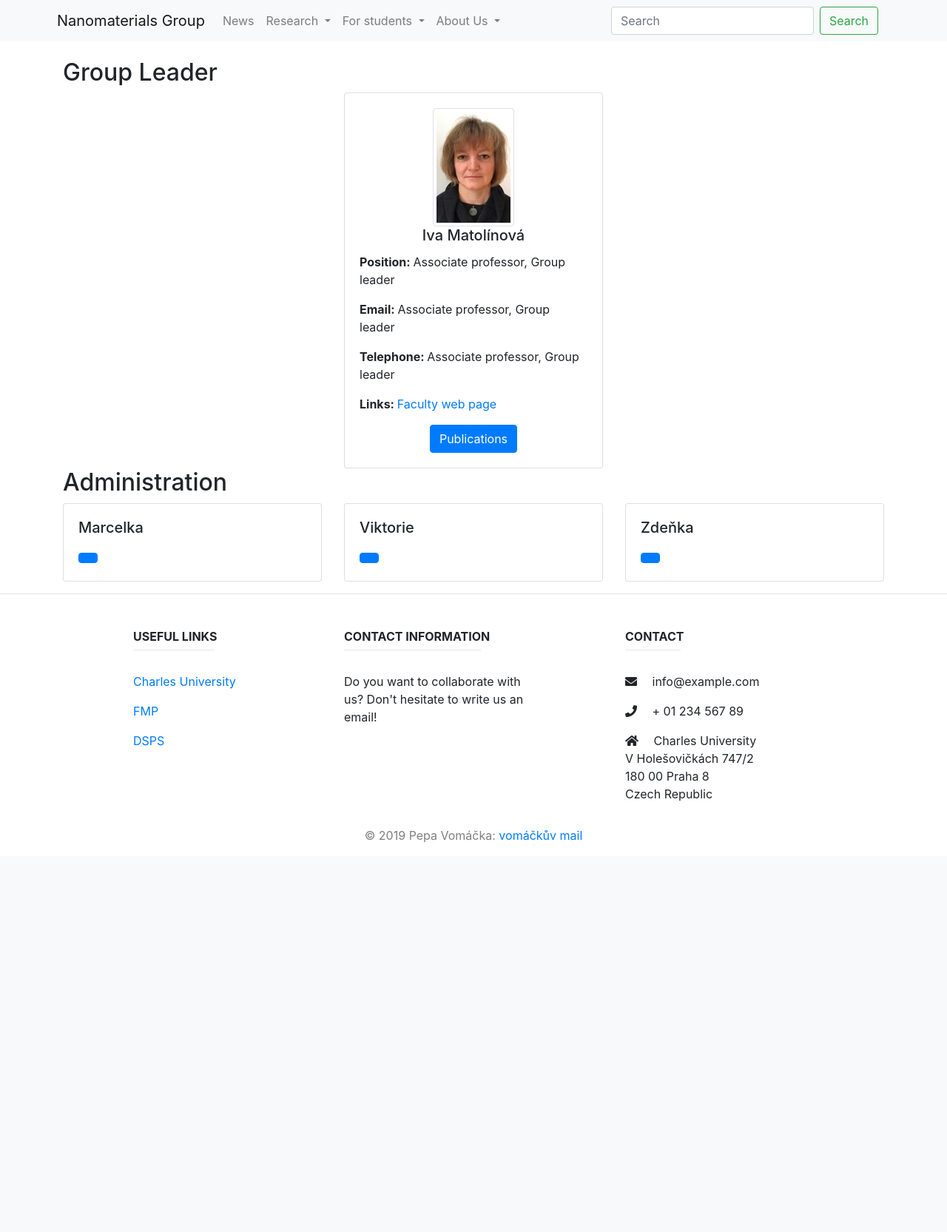
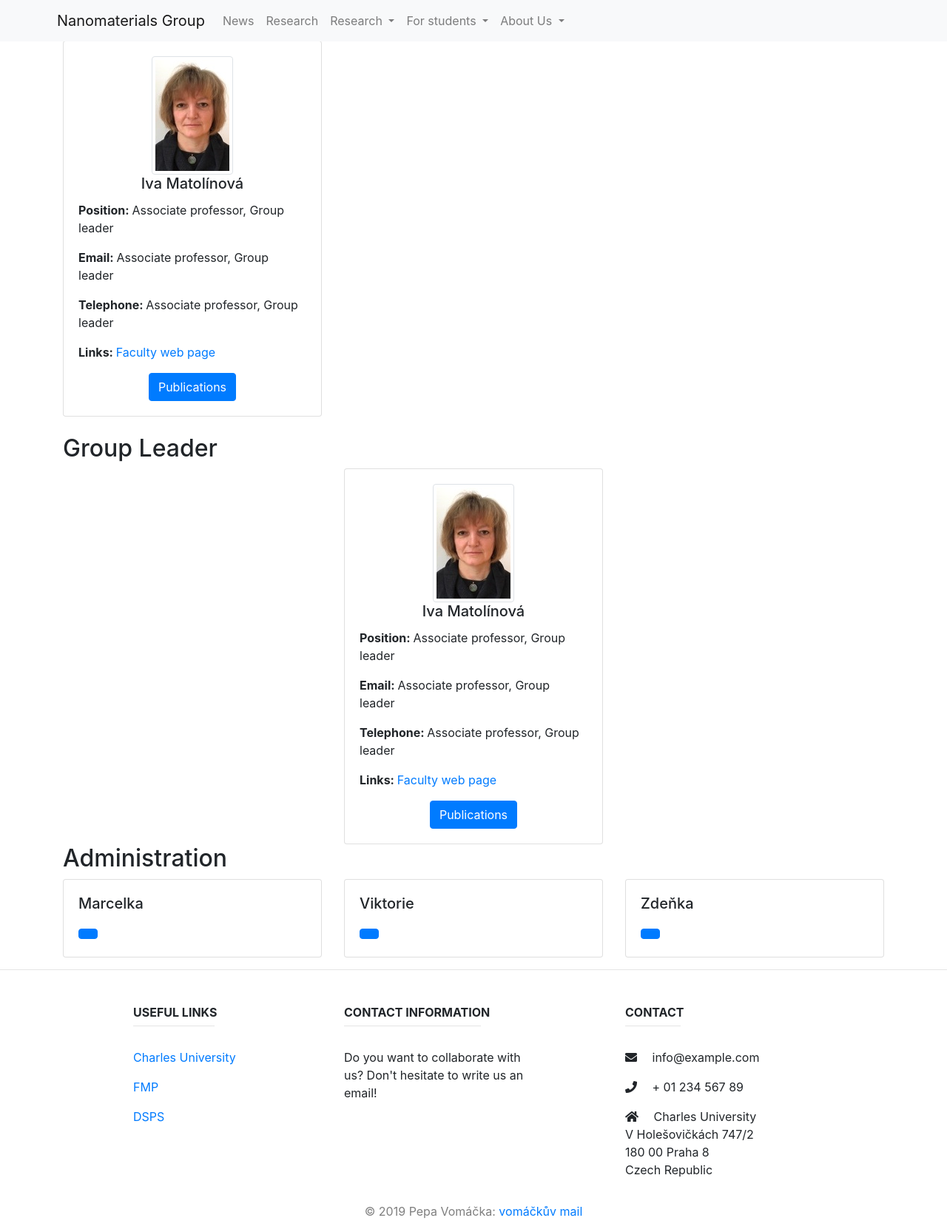
Before and after one commit to vaclavmaixner/nano-website, a Flask app: page /people in a window 1280 px wide. Shown: the whole page at 74% size. Before the commit the page ends 1138 px from the top, so only its background shows below. Run offline with Flask 2, Linux system fonts and the light colour scheme; some libraries are stand-ins or nearby versions.

Commit message:
Flexbox for sticky footer. Add breadcrumbs.

```diff
--- a/app/routes.py
+++ b/app/routes.py
@@ -123,9 +123,9 @@ def detail(name):
     return render_template('detail.html', human=human)
 
 
-@app.route('/our-research')
-def our_research():
-    return render_template('our-research.html')
+@app.route('/research')
+def research():
+    return render_template('research.html')
 
 
 @app.route('/publications')
--- a/app/static/styles/custom_bootstrap.css
+++ b/app/static/styles/custom_bootstrap.css
@@ -1,3 +1,33 @@
 p.red_highlight {
     color: red;
 }
+
+.breadcrumb_space {
+    padding-top: 12px;
+}
+
+/* Sticky footer styles
+-------------------------------------------------- */
+
+
+.Site {
+    display: flex;
+    min-height: 100vh;
+    flex-direction: column;
+  }
+
+.Site-content {
+flex: 1;
+}
+  /* Custom page CSS
+   * Not required for template or sticky footer method.
+   * -------------------------------------------------- */
+
+   /* .container {
+    width: auto;
+    max-width: 680px;
+    padding: 0 15px;
+  }
+  .container .text-muted {
+    margin: 20px 0;
+  } */
--- a/app/templates/admin.html
+++ b/app/templates/admin.html
@@ -18,10 +18,11 @@
         </p>
     </div>
 
-
     <p>All humans alive:</p>
     {% for human in humans %}
-    <p>{{human.name}} ____ That is this humans name</p>
+
+
+    <p>{{human.full_name}} ____ That is this humans name</p>
     {% endfor %}
     <hr>
     <!-- <p>All humans alive:</p>
--- a/app/templates/base.html
+++ b/app/templates/base.html
@@ -1,5 +1,6 @@
 <!DOCTYPE html>
 <html>
+
 <head>
   {% if title %}
   <title>{{ title }}</title>
@@ -12,7 +13,9 @@
 
 
   <!-- Bootstrap CSS -->
-	<link rel="stylesheet" href="https://stackpath.bootstrapcdn.com/bootstrap/4.3.1/css/bootstrap.min.css" integrity="sha384-ggOyR0iXCbMQv3Xipma34MD+dH/1fQ784/j6cY/iJTQUOhcWr7x9JvoRxT2MZw1T" crossorigin="anonymous">
+  <link rel="stylesheet" href="https://stackpath.bootstrapcdn.com/bootstrap/4.3.1/css/bootstrap.min.css" integrity="sha384-ggOyR0iXCbMQv3Xipma34MD+dH/1fQ784/j6cY/iJTQUOhcWr7x9JvoRxT2MZw1T"
+    crossorigin="anonymous">
+  <link rel="stylesheet" type="text/css" href="static/custom_bootstrap.css" />
 
   <!-- Font Awesome CSS -->
   <link href="https://use.fontawesome.com/releases/v5.0.4/css/all.css" rel="stylesheet">
@@ -20,12 +23,16 @@
   <link rel="stylesheet" type="text/css" href="{{ url_for('static',filename='styles/custom_bootstrap.css') }}">
 
   <!-- JS -->
-	<script src="https://code.jquery.com/jquery-3.3.1.slim.min.js" integrity="sha384-q8i/X+965DzO0rT7abK41JStQIAqVgRVzpbzo5smXKp4YfRvH+8abtTE1Pi6jizo" crossorigin="anonymous"></script>
-  <script src="https://cdnjs.cloudflare.com/ajax/libs/popper.js/1.14.7/umd/popper.min.js" integrity="sha384-UO2eT0CpHqdSJQ6hJty5KVphtPhzWj9WO1clHTMGa3JDZwrnQq4sF86dIHNDz0W1" crossorigin="anonymous"></script>
-  <script src="https://stackpath.bootstrapcdn.com/bootstrap/4.3.1/js/bootstrap.min.js" integrity="sha384-JjSmVgyd0p3pXB1rRibZUAYoIIy6OrQ6VrjIEaFf/nJGzIxFDsf4x0xIM+B07jRM" crossorigin="anonymous"></script>
+  <script src="https://code.jquery.com/jquery-3.3.1.slim.min.js" integrity="sha384-q8i/X+965DzO0rT7abK41JStQIAqVgRVzpbzo5smXKp4YfRvH+8abtTE1Pi6jizo"
+    crossorigin="anonymous"></script>
+  <script src="https://cdnjs.cloudflare.com/ajax/libs/popper.js/1.14.7/umd/popper.min.js" integrity="sha384-UO2eT0CpHqdSJQ6hJty5KVphtPhzWj9WO1clHTMGa3JDZwrnQq4sF86dIHNDz0W1"
+    crossorigin="anonymous"></script>
+  <script src="https://stackpath.bootstrapcdn.com/bootstrap/4.3.1/js/bootstrap.min.js" integrity="sha384-JjSmVgyd0p3pXB1rRibZUAYoIIy6OrQ6VrjIEaFf/nJGzIxFDsf4x0xIM+B07jRM"
+    crossorigin="anonymous"></script>
 
 </head>
-  <body>
+
+<body class="Site">
   <header>
     <!-- Fixed navbar -->
 
@@ -33,7 +40,8 @@
       <nav class="navbar navbar-nav navbar-expand-md navbar-light fixed-top bg-light">
         <div class="container">
           <a class="navbar-brand" href="/index"> Nanomaterials Group </a>
-        <button class="navbar-toggler" type="button" data-toggle="collapse" data-target="#navbarCollapse" aria-controls="navbarCollapse" aria-expanded="false" aria-label="Toggle navigation">
+          <button class="navbar-toggler" type="button" data-toggle="collapse" data-target="#navbarCollapse" aria-controls="navbarCollapse"
+            aria-expanded="false" aria-label="Toggle navigation">
             <span class="navbar-toggler-icon"></span>
           </button>
           <div class="collapse navbar-collapse" id="navbarCollapse">
@@ -46,8 +54,12 @@
               <li class="nav-item {{ 'active' if active_page == 'news' else '' }}">
                 <a class="nav-link" href="/news">News</a>
               </li>
+              <li class="nav-item {{ 'active' if active_page == 'research' else '' }}">
+                <a class="nav-link" href="/research">Research</a>
+              </li>
               <li class="nav-item dropdown">
-            <a class="nav-link dropdown-toggle" href="#" id="navbarDropdown" role="button" data-toggle="dropdown" aria-haspopup="true" aria-expanded="false">
+                <a class="nav-link dropdown-toggle" href="#" id="navbarDropdown" role="button" data-toggle="dropdown" aria-haspopup="true"
+                  aria-expanded="false">
                   Research
                 </a>
                 <div class="dropdown-menu" aria-labelledby="navbarDropdown">
@@ -63,7 +75,8 @@
             <a class="nav-link" href="#">Publications</a>
           </li> -->
               <li class="nav-item dropdown">
-            <a class="nav-link dropdown-toggle" href="#" id="navbarDropdown" role="button" data-toggle="dropdown" aria-haspopup="true" aria-expanded="false">
+                <a class="nav-link dropdown-toggle" href="#" id="navbarDropdown" role="button" data-toggle="dropdown" aria-haspopup="true"
+                  aria-expanded="false">
                   For students
                 </a>
                 <div class="dropdown-menu" aria-labelledby="navbarDropdown">
@@ -74,7 +87,8 @@
                 </div>
               </li>
               <li class="nav-item dropdown">
-            <a class="nav-link dropdown-toggle" href="#" id="navbarDropdown" role="button" data-toggle="dropdown" aria-haspopup="true" aria-expanded="false">
+                <a class="nav-link dropdown-toggle" href="#" id="navbarDropdown" role="button" data-toggle="dropdown" aria-haspopup="true"
+                  aria-expanded="false">
                   About Us
                 </a>
                 <div class="dropdown-menu" aria-labelledby="navbarDropdown">
@@ -88,30 +102,25 @@
                 </div>
               </li>
             </ul>
-          <form class="form-inline mt-2 mt-md-0">
+            <!-- <form class="form-inline mt-2 mt-md-0">
               <input class="form-control mr-sm-2" type="text" placeholder="Search" aria-label="Search">
               <button class="btn btn-outline-success my-2 my-sm-0" type="submit">Search</button>
-          </form>
+            </form> -->
           </div>
       </nav>
   </header>
-  </div>
-</div>
-</div>
 
+  <main class="Site-content">
     <div class="container">
       <!-- Flash messages to user -->
-{% with messages = get_flashed_messages() %}
-{% if messages %}
+      {% with messages = get_flashed_messages() %} {% if messages %}
       <ul>
         {% for message in messages %}
         <li>{{ message }}</li>
         {% endfor %}
       </ul>
-{% endif %}
-{% endwith %}
+      {% endif %} {% endwith %}
     </div>
-
     <!-- Body -->
     <style>
       body {
@@ -120,42 +129,42 @@
     </style>
     {% block content %}{% endblock %}
 
-
+  </main>
   <!-- Footer -->
-<footer class="page-footer font-small blue-grey lighten-5"">
+  <footer class="page-footer font-small blue-grey lighten-5">
   <hr/>
 
   <!-- Footer Links -->
-  <div class="container text-center text-md-left mt-5">
+  <div class="container text-center text-md-left mt-5 ">
 
     <!-- Grid row -->
-    <div class="row mt-3 dark-grey-text">
+    <div class="row mt-3 dark-grey-text ">
 
       <!-- Grid column -->
-      <div class="col-md-3 col-lg-2 col-xl-2 mx-auto mb-4">
+      <div class="col-md-3 col-lg-2 col-xl-2 mx-auto mb-4 ">
 
         <!-- Links -->
-        <h6 class="text-uppercase font-weight-bold">Useful links</h6>
-        <hr class="teal accent-3 mb-4 mt-0 d-inline-block mx-auto" style="width: 110px;">
+        <h6 class="text-uppercase font-weight-bold ">Useful links</h6>
+        <hr class="teal accent-3 mb-4 mt-0 d-inline-block mx-auto " style="width: 110px; ">
         <p>
-          <a class="dark-grey-text" href="https://www.cuni.cz/UKEN-1.html">Charles University</a>
+          <a class="dark-grey-text " href="https://www.cuni.cz/UKEN-1.html ">Charles University</a>
         </p>
         <p>
-          <a class="dark-grey-text" href="https://www.mff.cuni.cz/en">FMP</a>
+          <a class="dark-grey-text " href="https://www.mff.cuni.cz/en ">FMP</a>
         </p>
         <p>
-          <a class="dark-grey-text" href="https://physics.mff.cuni.cz/kfpp/">DSPS</a>
+          <a class="dark-grey-text " href="https://physics.mff.cuni.cz/kfpp/ ">DSPS</a>
         </p>
       </div>
       <!-- Grid column -->
 
 
       <!-- Grid column -->
-      <div class="col-md-3 col-lg-4 col-xl-3 mb-4">
+      <div class="col-md-3 col-lg-4 col-xl-3 mb-4 ">
 
         <!-- Content -->
-        <h6 class="text-uppercase font-weight-bold">Contact information</h6>
-        <hr class="teal accent-3 mb-4 mt-0 d-inline-block mx-auto" style="width: 185px;">
+        <h6 class="text-uppercase font-weight-bold ">Contact information</h6>
+        <hr class="teal accent-3 mb-4 mt-0 d-inline-block mx-auto " style="width: 185px; ">
         <p>Do you want to collaborate with us? Don't hesitate to write us an email!</p>
 
       </div>
@@ -166,17 +175,17 @@
 
 
       <!-- Grid column -->
-      <div class="col-md-4 col-lg-3 col-xl-3 mx-auto mb-md-0 mb-4">
+      <div class="col-md-4 col-lg-3 col-xl-3 mx-auto mb-md-0 mb-4 ">
 
         <!-- Links -->
-        <h6 class="text-uppercase font-weight-bold">Contact</h6>
-        <hr class="teal accent-3 mb-4 mt-0 d-inline-block mx-auto" style="width: 75px;">
+        <h6 class="text-uppercase font-weight-bold ">Contact</h6>
+        <hr class="teal accent-3 mb-4 mt-0 d-inline-block mx-auto " style="width: 75px; ">
         <p>
-          <i class="fas fa-envelope mr-3"></i> info@example.com</p>
+          <i class="fas fa-envelope mr-3 "></i> info@example.com</p>
         <p>
-          <i class="fas fa-phone mr-3"></i> + 01 234 567 89</p>
+          <i class="fas fa-phone mr-3 "></i> + 01 234 567 89</p>
         <p>
-          <i class="fas fa-home mr-3"> </i>
+          <i class="fas fa-home mr-3 "> </i>
             Charles University<br />
             V Holešovičkách 747/2<br />
             180 00  Praha 8<br />
@@ -197,8 +206,8 @@
   <!-- Footer Links -->
 
   <!-- Copyright -->
-  <div class="footer-copyright text-center text-black-50 py-3">© 2019 Pepa Vomáčka:
-    <a class="dark-grey-text" href="https://mdbootstrap.com/education/bootstrap/"> vomáčkův mail</a>
+  <div class="footer-copyright text-center text-black-50 py-3 ">© 2019 Pepa Vomáčka:
+    <a class="dark-grey-text " href="# "> vomáčkův mail</a>
   </div>
   <!-- Copyright -->
 
--- a/app/templates/news_post.html
+++ b/app/templates/news_post.html
@@ -6,8 +6,8 @@
     <div class="card">
         <div class="card-body">
             <h5 class="card-title">New NAP-XPS pump</h5>
-            <p class="card-text">The article says: {{ article.body|safe }}</p>
-            <a href="{{ url_for('.news_article', id=article.id) }}">Naa</a>
+            <p class="card-text">{{ article.body|safe }}</p>
+            <a href="{{ url_for('.news_article', id=article.id) }}">Link</a>
         </div>
     </div>
     <br> {% endfor %}
--- a/app/templates/people.html
+++ b/app/templates/people.html
@@ -1,19 +1,7 @@
-{% extends "base.html" %}
+{% extends "base.html" %} {% set active_page = "people" %} {% block content %}
+<div class="container">
 
-{% set active_page = "people" %}
-
-{% block content %}
-
-
-
-
-
-<div class="container">
-    <br>
-    <h2>Group Leader </h2>
     <div class="row">
-      <div class="col-sm-4">
-      </div>
         <div class="col-sm-4">
           <div class="card">
             <div class="card-body text-center">
@@ -28,6 +16,33 @@
           </div>
         </div>
       </div><!-- /row -->
+
+  <br>
+  <h2>Group Leader </h2>
+  <div class="row">
+    <div class="col-sm-4">
+    </div>
+    <div class="col-sm-4">
+      <div class="card">
+        <div class="card-body text-center">
+          <img class="img-thumbnail" src="../static/img/matolinova.jpg" alt="Generic placeholder image" max-width="140" max-height="140">
+          <h5 class="card-title">Iva Matolínová</h5>
+          <p class="card-text text-left">
+            <b>Position: </b>Associate professor, Group leader</p>
+          <p class="card-text text-left">
+            <b>Email: </b>Associate professor, Group leader</p>
+          <p class="card-text text-left">
+            <b>Telephone: </b>Associate professor, Group leader</p>
+          <p class="card-text text-left">
+            <b>Links: </b>
+            <a href="">Faculty web page</a>
+          </p>
+          <a href="#" class="btn btn-primary">Publications</a>
+        </div>
+      </div>
+    </div>
+  </div>
+  <!-- /row -->
   <h2>Administration </h2>
   <div class="row">
     <div class="col-sm-4">
@@ -57,7 +72,9 @@
         </div>
       </div>
     </div>
-    </div><!-- /row -->
+  </div>
+  <!-- /row -->
 
-  </div><!-- /container -->
+</div>
+<!-- /container -->
 {% endblock %}
```
Also changed, not shown: app/templates/news.html (+25 -14 lines), app/templates/research.html (added, +36 -0 lines), migrations/versions/720ad8ccd171_.py (added, +24 -0 lines), app.db. Lines whose indentation alone changed are shown as unchanged.
